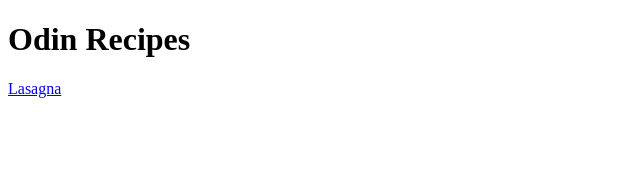
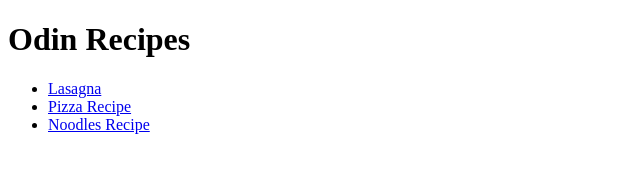
Before and after one commit to masum-k/odin-recipes, a plain HTML site: page index.html in a window 1280 px wide. Shown: the whole page, without its empty margins (0-640 px from the left). Drawn offline with Linux system fonts and the light colour scheme.

Commit message:
add links in home page

```diff
--- a/index.html
+++ b/index.html
@@ -1,12 +1,22 @@
-<!DOCTYPE html>
+<!doctype html>
 <html lang="en">
-<head>
-    <meta charset="UTF-8">
-    <meta name="viewport" content="width=device-width, initial-scale=1.0">
+  <head>
+    <meta charset="UTF-8" />
+    <meta name="viewport" content="width=device-width, initial-scale=1.0" />
     <title>My Odin Recipes</title>
-</head>
-<body>
+  </head>
+  <body>
     <h1>Odin Recipes</h1>
-    <a href="recipes/lasagna.html">Lasagna</a>
-</body>
+    <ul>
+      <li>
+        <a href="recipes/lasagna.html">Lasagna</a>
+      </li>
+      <li>
+        <a href="recipes/pizza.html">Pizza Recipe</a>
+      </li>
+      <li>
+        <a href="recipes/noodles.html">Noodles Recipe</a>
+      </li>
+    </ul>
+  </body>
 </html>
```
